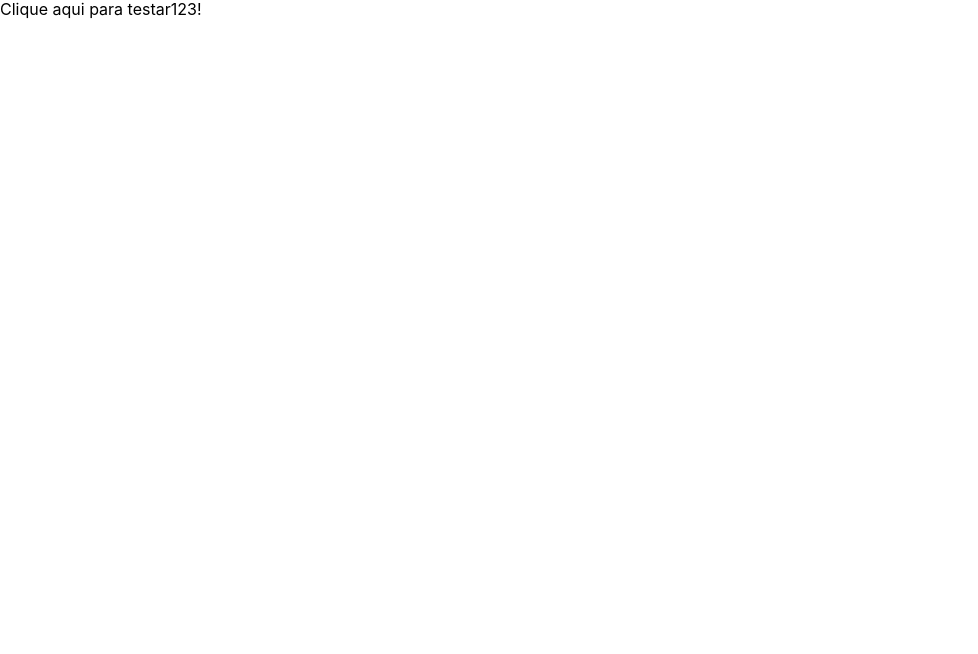
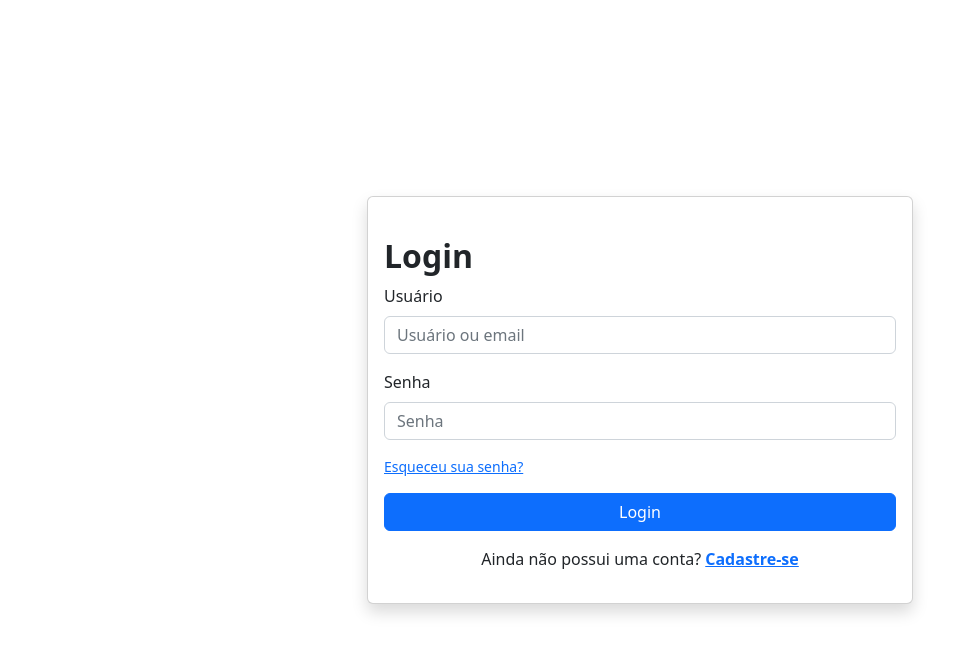
Before and after one commit to felipetoledo88/project-base-frontend-react, a React (Create React App) app: page / in a window 1280 px wide. Shown: the top 654 px of the page, without its empty margins (0-978 px from the left). Built offline with nearby package versions, Linux system fonts and the light colour scheme.

Commit message:
feat: inserindo tela de login

```diff
--- a/package.json
+++ b/package.json
@@ -11,8 +11,10 @@
     "@types/react": "^18.0.28",
     "@types/react-dom": "^18.0.11",
     "axios": "^1.3.4",
+    "bootstrap": "^5.2.3",
     "normalize.css": "^8.0.1",
     "react": "^18.2.0",
+    "react-bootstrap": "^2.7.2",
     "react-dom": "^18.2.0",
     "react-scripts": "5.0.1",
     "styled-components": "^5.3.9",
--- /dev/null
+++ b/src/App.tsx
@@ -0,0 +1,71 @@
+import api from '../src/services/api'
+import { Col, Button, Row, Container, Card, Form } from "react-bootstrap";
+import 'bootstrap/dist/css/bootstrap.css';
+
+export default function App() {
+
+    async function getHelloWorld() {
+        const response = await api.get('/api/hello')
+        return response.data
+    }
+
+    return (
+        <div>
+            <Container>
+                <Row className="vh-100 d-flex justify-content-center align-items-center">
+                    <Col md={8} lg={6} xs={12}>
+
+                        <Card className="shadow">
+                            <Card.Body>
+                                <div className="mb-3 mt-md-4">
+                                    <h2 className="fw-bold mb-2">Login</h2>
+                                    <div className="mb-3">
+                                        <Form>
+                                            <Form.Group className="mb-3" controlId="formBasicEmail">
+                                                <Form.Label className="text-center">
+                                                    Usuário
+                                                </Form.Label>
+                                                <Form.Control type="email" placeholder="Usuário ou email" />
+                                            </Form.Group>
+
+                                            <Form.Group
+                                                className="mb-3"
+                                                controlId="formBasicPassword"
+                                            >
+                                                <Form.Label>Senha</Form.Label>
+                                                <Form.Control type="password" placeholder="Senha" />
+                                            </Form.Group>
+                                            <Form.Group
+                                                className="mb-3"
+                                                controlId="formBasicCheckbox"
+                                            >
+                                                <p className="small">
+                                                    <a className="text-primary" href="#!">
+                                                        Esqueceu sua senha?
+                                                    </a>
+                                                </p>
+                                            </Form.Group>
+                                            <div className="d-grid">
+                                                <Button variant="primary" onClick={() => getHelloWorld()}>
+                                                    Login
+                                                </Button>
+                                            </div>
+                                        </Form>
+                                        <div className="mt-3">
+                                            <p className="mb-0  text-center">
+                                                Ainda não possui uma conta?{" "}
+                                                <a href="{''}" className="text-primary fw-bold">
+                                                    Cadastre-se
+                                                </a>
+                                            </p>
+                                        </div>
+                                    </div>
+                                </div>
+                            </Card.Body>
+                        </Card>
+                    </Col>
+                </Row>
+            </Container>
+        </div>
+    );
+}
--- /dev/null
+++ b/src/components/Button/style.js
@@ -0,0 +1 @@
+ButtonProps
--- a/src/index.tsx
+++ b/src/index.tsx
@@ -2,11 +2,11 @@ import React from "react";
 import ReactDOM from "react-dom";
 import "normalize.css";
 import "./index.css";
-import Home from "./pages/Home";
+import App from "./App";
 
 ReactDOM.render(
   <React.StrictMode>
-    <Home/>
+    <App />
   </React.StrictMode>,
   document.getElementById('root')
 );
--- a/src/pages/Home/HomeStyle.js
+++ /dev/null
@@ -1,5 +0,0 @@
-import Button from 'react-bootstrap/Button'
-import styled from 'styled-components'
-
-export const ButtonHome = styled(Button)`
-`
--- a/src/pages/Home/index.tsx
+++ /dev/null
@@ -1,17 +0,0 @@
-import Button from 'react-bootstrap/Button'
-import api from '../../services/api'
-import react from 'react'
-
-export default function Home() {
-
-  async function getHelloWorld() {
-    const response = await api.get('/api/hello')
-    return response.data
-  }
-
-  return (
-    <div onClick={() => getHelloWorld()}>
-      Clique aqui para testar123!
-    </div>
-  )
-}
```
Also changed, not shown: src/setupTests.ts (deleted, +0 -5 lines), 1 other file (tests, documents, lock files or other folders).
